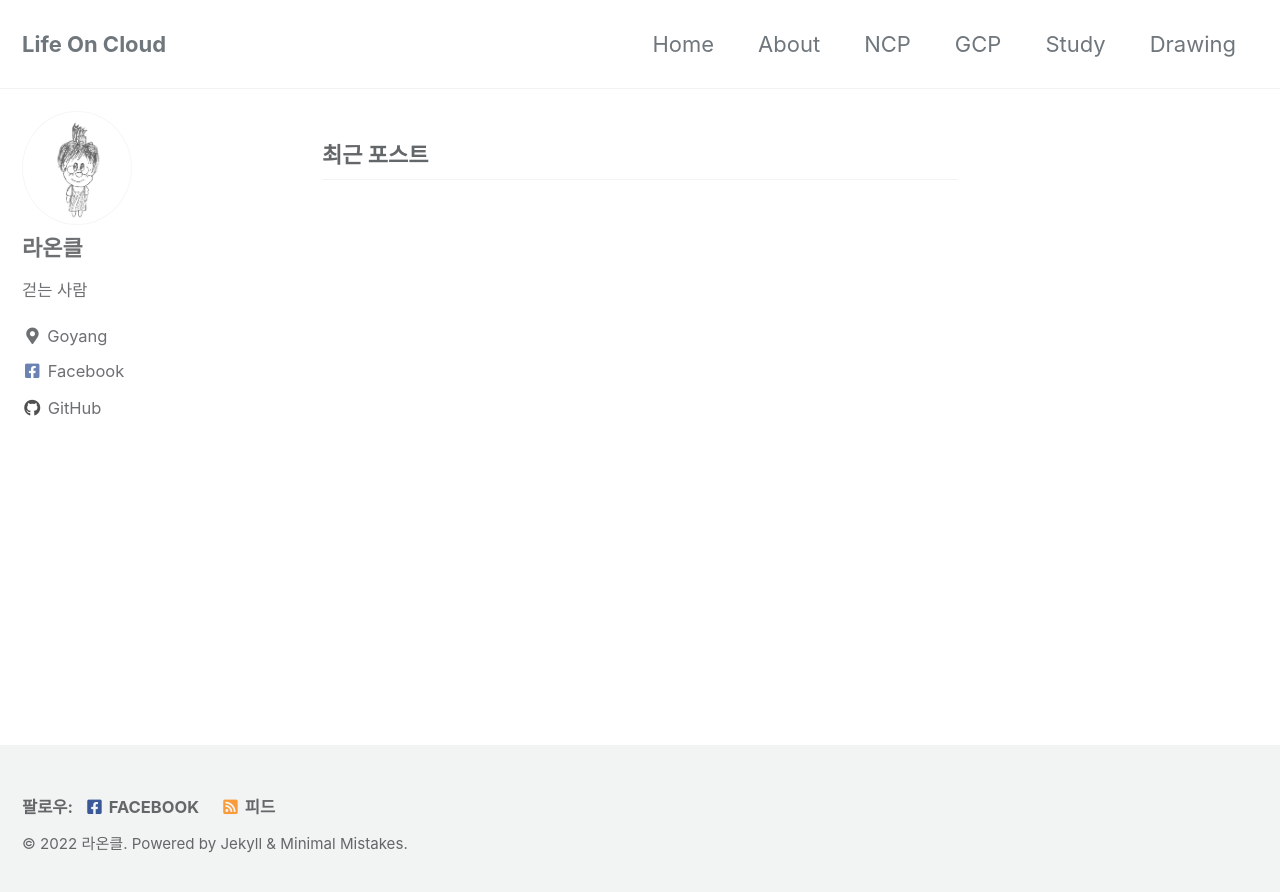
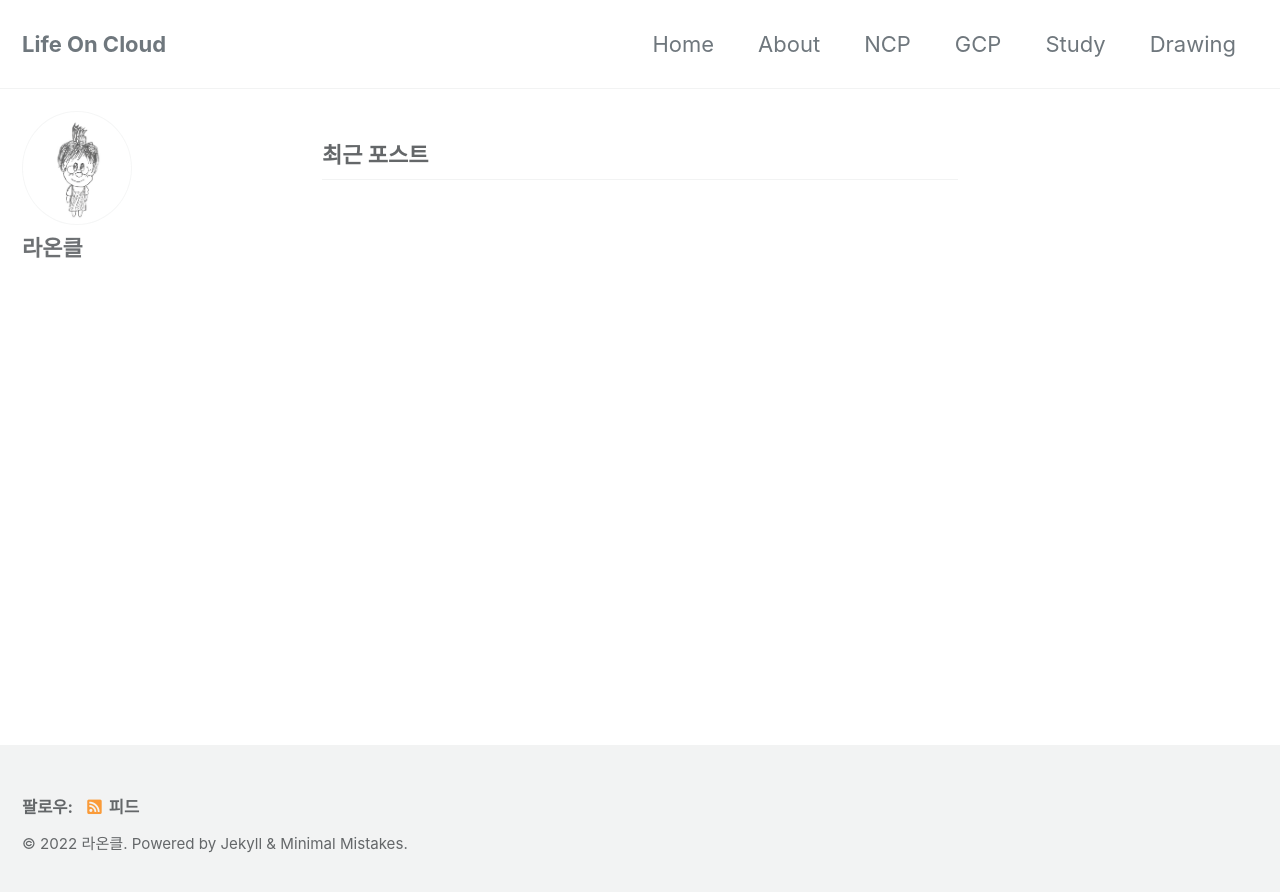
Before and after one commit to lifeoncloud/lifeoncloud.github.io, a Jekyll site: the page built from index.html, in a window 1280 px wide. Shown: the top 892 px of the page. Built offline with Jekyll 4.4.1, drawn with Linux system fonts in a browser that asks for light colours; cached includes are drawn as plain includes; the list of posts is cut into pages by our own code; some of the changed lines change nothing that is shown.

Commit message:
SNS 삭제

```diff
--- a/_config.yml
+++ b/_config.yml
@@ -106,8 +106,8 @@ analytics:
 author:
   name             : "라온클"
   avatar           : "/assets/images/soojin-by-hand-drawing.jpg"
-  bio              : "걷는 사람"
-  location         : "Goyang"
+  bio              : # "걷는 사람"
+  location         : # "Goyang"
   email            :
   links:
     - label: "Email"
@@ -121,10 +121,10 @@ author:
       # url: "https://twitter.com/soojinoncloud"
     - label: "Facebook"
       icon: "fab fa-fw fa-facebook-square"
-      url: "https://facebook.com/soojinleeoncloud"
+      # url: "https://facebook.com/soojinleeoncloud"
     - label: "GitHub"
       icon: "fab fa-fw fa-github"
-      url: "https://github.com/lifeoncloud"
+      # url: "https://github.com/lifeoncloud"
     - label: "Instagram"
       icon: "fab fa-fw fa-instagram"
       # url: "https://instagram.com/"
@@ -137,7 +137,7 @@ footer:
       # url:
     - label: "Facebook"
       icon: "fab fa-fw fa-facebook-square"
-      url: "https://facebook.com/soojinleeoncloud"
+      # url: "https://facebook.com/soojinleeoncloud"
     - label: "GitHub"
       icon: "fab fa-fw fa-github"
       # url:
@@ -287,6 +287,18 @@ defaults:
       layout: single
       author_profile: true
       read_time: true
-      comments: # true
-      share: true
+      comments: true
+      share: false
       related: true
+
+  # _posts
+  - scope:
+      path: ""
+      type: pages
+    values:
+      layout: single
+      author_profile: true
+      read_time: false
+      comments: false
+      share: false
+      related: false
```
